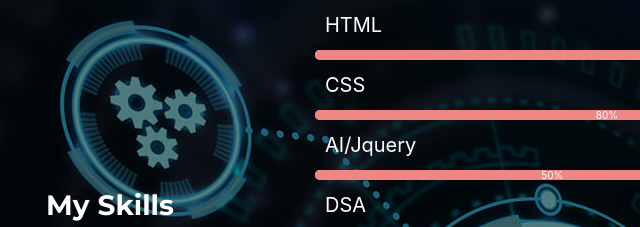
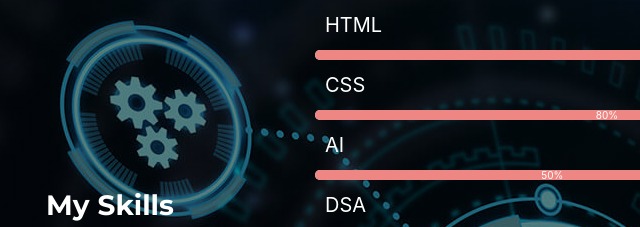
Before and after one commit to AnshiSrivastav/Portfolio-Website, a plain HTML site: page index.html in a window 1280 px wide. Shown: the part 1340-1567 px from the top of the page, 150-790 px from the left. Drawn offline with nearby package versions, Linux system fonts and the light colour scheme.

Commit message:
Updated  index.html

```diff
--- a/index.html
+++ b/index.html
@@ -113,7 +113,7 @@
             <div class="progress-bar progress-color" role="progressbar" style="width: 0%" aria-valuenow="0" aria-valuemin="0" aria-valuemax="100">80%</div>
           </div>
 
-          <label>AI/Jquery</label>
+          <label>AI</label>
           <div class="progress">
             <div class="progress-bar progress-color" role="progressbar" style="width: 0%" aria-valuenow="0" aria-valuemin="0" aria-valuemax="100">50%</div>
           </div>
```
